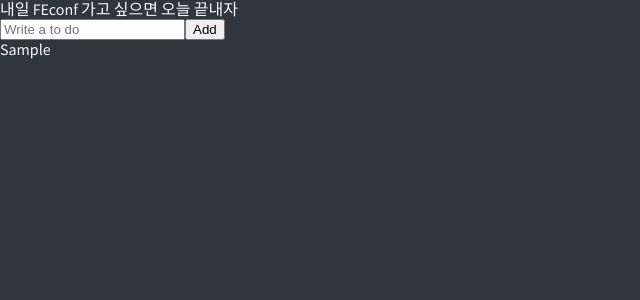
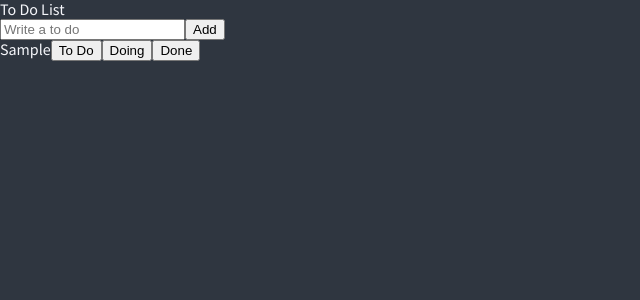
Before and after one commit to hyeongwookimdev/react-master, a React (Create React App) app: page / in a window 1280 px wide. Both pictures are taken after typing "Sample" into the empty fields and a click on the button "Add". Shown: the top 300 px of the page, without its empty margins (0-640 px from the left). Built offline with nearby package versions, Linux system fonts and the light colour scheme.

Commit message:
refactor: Refactoring ToDoList.tsx

```diff
--- a/src/App.tsx
+++ b/src/App.tsx
@@ -1,5 +1,5 @@
 import { createGlobalStyle } from "styled-components";
-import ToDoList from "./ToDoList";
+import ToDoList from "./components/ToDoList";
 
 const GlobalStyle = createGlobalStyle`
 
--- a/src/ToDoList.tsx
+++ /dev/null
@@ -1,48 +0,0 @@
-import { useForm } from "react-hook-form";
-import { atom, useRecoilState } from "recoil";
-
-interface IForm {
-  toDo: string;
-}
-
-interface IToDo {
-  text: string;
-  id: number;
-  category: "TO_DO" | "DOING" | "DONE";
-}
-const toDoState = atom<IToDo[]>({
-  key: "toDo",
-  default: [],
-});
-function ToDoList() {
-  const [toDos, setToDos] = useRecoilState(toDoState);
-  const { register, handleSubmit, setValue } = useForm<IForm>();
-  const handleValid = ({ toDo }: IForm) => {
-    setToDos((oldToDos) => [
-      { text: toDo, id: Date.now(), category: "TO_DO" },
-      ...oldToDos,
-    ]);
-    setValue("toDo", "");
-  };
-  console.log(toDos);
-
-  return (
-    <div>
-      <h1>내일 FEconf 가고 싶으면 오늘 끝내자</h1>
-      <form onSubmit={handleSubmit(handleValid)}>
-        <input
-          {...register("toDo", { required: "Please write a To Do" })}
-          placeholder="Write a to do"
-        />
-        <button>Add</button>
-      </form>
-      <ul>
-        {toDos.map((toDo) => (
-          <li key={toDo.id}>{toDo.text}</li>
-        ))}
-      </ul>
-    </div>
-  );
-}
-
-export default ToDoList;
--- /dev/null
+++ b/src/components/CreateToDo.tsx
@@ -0,0 +1,31 @@
+import { useForm } from "react-hook-form";
+import { useRecoilState, useSetRecoilState } from "recoil";
+import { toDoState } from "./atoms";
+
+interface IForm {
+  toDo: string;
+}
+
+function CreateToDo() {
+  const setToDos = useSetRecoilState(toDoState);
+  const { handleSubmit, register, setValue } = useForm<IForm>();
+  const handleValid = ({ toDo }: IForm) => {
+    setToDos((oldToDos) => [
+      { text: toDo, id: Date.now(), category: "TO_DO" },
+      ...oldToDos,
+    ]);
+    setValue("toDo", "");
+  };
+
+  return (
+    <form onSubmit={handleSubmit(handleValid)}>
+      <input
+        {...register("toDo", { required: "Please write a To Do" })}
+        placeholder="Write a to do"
+      />
+      <button>Add</button>
+    </form>
+  );
+}
+
+export default CreateToDo;
--- /dev/null
+++ b/src/components/ToDo.tsx
@@ -0,0 +1,14 @@
+import { IToDo } from "./atoms";
+
+function ToDo({ text }: IToDo) {
+  return (
+    <li>
+      <span>{text}</span>
+      <button>To Do</button>
+      <button>Doing</button>
+      <button>Done</button>
+    </li>
+  );
+}
+
+export default ToDo;
--- /dev/null
+++ b/src/components/ToDoList.tsx
@@ -0,0 +1,22 @@
+import { useRecoilValue } from "recoil";
+import { toDoState } from "./atoms";
+import CreateToDo from "./CreateToDo";
+import ToDo from "./ToDo";
+
+function ToDoList() {
+  const toDos = useRecoilValue(toDoState);
+
+  return (
+    <div>
+      <h1>To Do List</h1>
+      <CreateToDo />
+      <ul>
+        {toDos.map((toDo) => (
+          <ToDo key={toDo.id} {...toDo} />
+        ))}
+      </ul>
+    </div>
+  );
+}
+
+export default ToDoList;
--- /dev/null
+++ b/src/components/atoms.tsx
@@ -0,0 +1,12 @@
+import { atom } from "recoil";
+
+export interface IToDo {
+  text: string;
+  id: number;
+  category: "TO_DO" | "DOING" | "DONE";
+}
+
+export const toDoState = atom<IToDo[]>({
+  key: "toDo",
+  default: [],
+});
```
